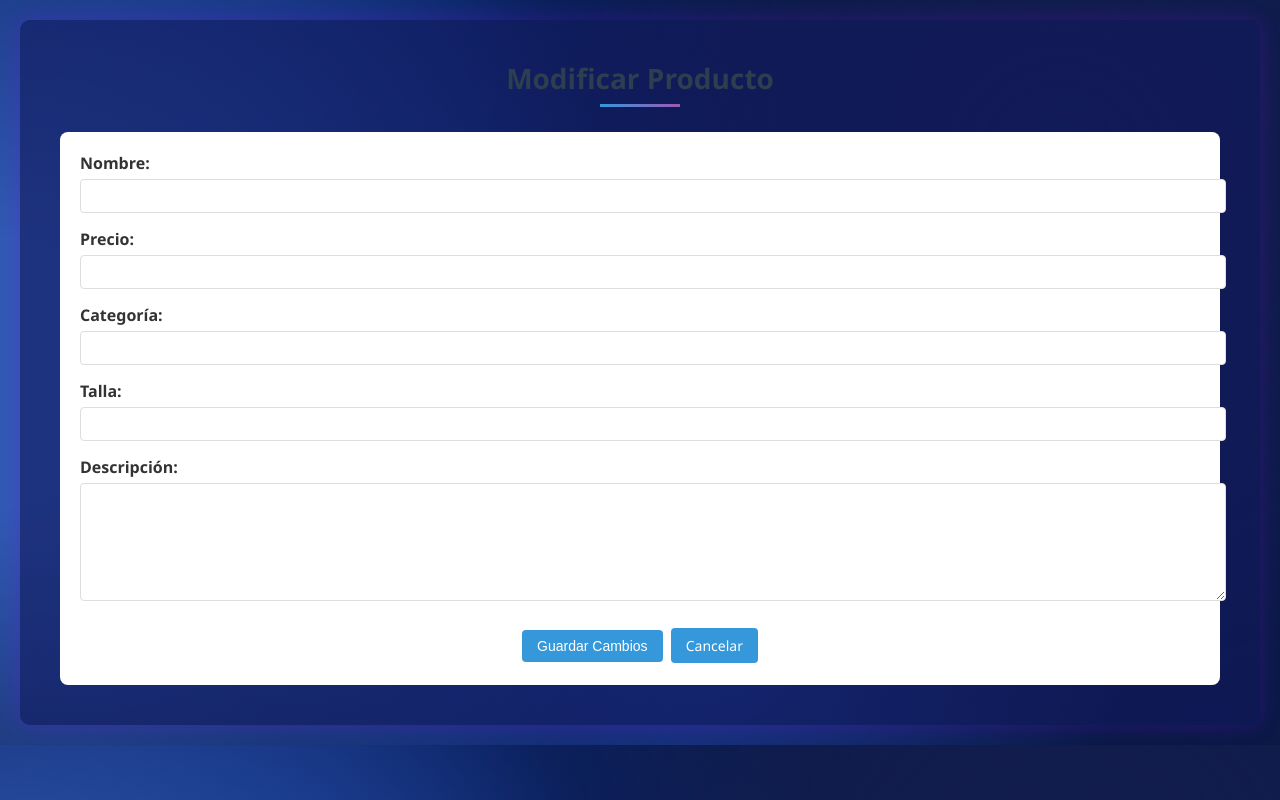
After one commit to JoseMarca17/proyecto_progra, a PHP site: page /productos_modificar.php in a window 1280 px wide. The commit adds this page. Run offline with PHP 8.4, Linux system fonts and the light colour scheme; data that the repository does not hold is empty.

Commit message:
Cambios jose

```diff
--- a/compra_ver.php
+++ b/compra_ver.php
@@ -21,6 +21,7 @@ $compra = mysqli_fetch_assoc($resultado);
 <html>
 <head>
     <title>Detalle de Compra</title>
+    <link rel="stylesheet" href="styles/styles.css">
 </head>
 <body>
     <h1>Detalle de la Compra</h1>
--- /dev/null
+++ b/productos_modificar.php
@@ -0,0 +1,88 @@
+<?php
+include('conexion.php');
+
+// Obtener datos actuales
+if (isset($_GET['id_producto'])) {
+    $id = intval($_GET['id_producto']);
+    $sql = "SELECT * FROM producto WHERE id_producto = $id LIMIT 1";
+    $resultado = mysqli_query($conn, $sql);
+    $producto = mysqli_fetch_assoc($resultado);
+}
+
+// Procesar actualización
+if ($_SERVER['REQUEST_METHOD'] == 'POST') {
+    $id = intval($_POST['id_producto']);
+    $nombre = mysqli_real_escape_string($conn, $_POST['nombre']);
+    $precio = floatval($_POST['precio']);
+    $categoria = mysqli_real_escape_string($conn, $_POST['categoria']);
+    $talla = mysqli_real_escape_string($conn, $_POST['talla']);
+    $descripcion = mysqli_real_escape_string($conn, $_POST['descripcion']);
+
+    $sql = "UPDATE producto SET
+            nombre = '$nombre',
+            precio = $precio,
+            categoria = '$categoria',
+            talla = '$talla',
+            descripcion = '$descripcion'
+            WHERE id_producto = $id";
+
+    if (mysqli_query($conn, $sql)) {
+        $pagina = isset($_GET['pag']) ? intval($_GET['pag']) : 1;
+        header("Location: producto_tabla.php?pag=$pagina&success=1");
+        exit();
+    } else {
+        die("Error al actualizar: " . mysqli_error($conn));
+    }
+}
+?>
+
+<!DOCTYPE html>
+<html>
+<head>
+    <title>Modificar Producto</title>
+    <link rel="stylesheet" href="styles/styles_tablas.css">
+</head>
+<body>
+<div class="ContenedorPrincipal">
+    <div class="ContenedorTabla">
+        <h1>Modificar Producto</h1>
+
+        <form method="POST" action="">
+            <input type="hidden" name="id_producto" value="<?php echo $producto['id_producto']; ?>">
+
+            <div style="margin: 20px; background: white; padding: 20px; border-radius: 8px;">
+                <div style="margin-bottom: 15px;">
+                    <label style="display: block; margin-bottom: 5px;"><strong>Nombre:</strong></label>
+                    <input class="CajaTexto" type="text" name="nombre" value="<?php echo htmlspecialchars($producto['nombre']); ?>" required style="width: 100%;">
+                </div>
+
+                <div style="margin-bottom: 15px;">
+                    <label style="display: block; margin-bottom: 5px;"><strong>Precio:</strong></label>
+                    <input class="CajaTexto" type="number" name="precio" step="0.01" value="<?php echo htmlspecialchars($producto['precio']); ?>" required style="width: 100%;">
+                </div>
+
+                <div style="margin-bottom: 15px;">
+                    <label style="display: block; margin-bottom: 5px;"><strong>Categoría:</strong></label>
+                    <input class="CajaTexto" type="text" name="categoria" value="<?php echo htmlspecialchars($producto['categoria']); ?>" required style="width: 100%;">
+                </div>
+
+                <div style="margin-bottom: 15px;">
+                    <label style="display: block; margin-bottom: 5px;"><strong>Talla:</strong></label>
+                    <input class="CajaTexto" type="text" name="talla" value="<?php echo htmlspecialchars($producto['talla']); ?>" required style="width: 100%;">
+                </div>
+
+                <div style="margin-bottom: 15px;">
+                    <label style="display: block; margin-bottom: 5px;"><strong>Descripción:</strong></label>
+                    <textarea class="CajaTexto" name="descripcion" style="width: 100%; height: 100px;"><?php echo htmlspecialchars($producto['descripcion']); ?></textarea>
+                </div>
+
+                <div style="text-align: center; margin-top: 20px;">
+                    <input class="BotonesUsuarios" type="submit" value="Guardar Cambios">
+                    <a class="BotonesUsuarios" href="producto_tabla.php<?php echo isset($_GET['pag']) ? '?pag=' . intval($_GET['pag']) : ''; ?>">Cancelar</a>
+                </div>
+            </div>
+        </form>
+    </div>
+</div>
+</body>
+</html>
--- a/styles/styles_tablas.css
+++ b/styles/styles_tablas.css
@@ -1,7 +1,13 @@
 /* Estilos generales */
 body {
     font-family: 'Segoe UI', Tahoma, Geneva, Verdana, sans-serif;
-    background-color: #f5f7fa;
+    background-color: rgb(10, 25, 70);
+    background-image:
+        radial-gradient(circle at 83% 22%, rgb(20, 30, 80) 0%, transparent 50%),
+        radial-gradient(circle at 0% 50%, rgb(50, 90, 180) 10%, transparent 50%),
+        radial-gradient(circle at 21% 21%, rgb(10, 40, 120) 0%, transparent 50%),
+        radial-gradient(circle at 54% 77%, rgb(30, 60, 150) 0%, transparent 50%),
+        radial-gradient(circle at 30% 75%, rgb(15, 45, 110) 0%, transparent 40%);
     margin: 0;
     padding: 0;
     color: #333;
@@ -11,9 +17,9 @@ body {
     max-width: 1200px;
     margin: 20px auto;
     padding: 20px;
-    background-color: #fff;
+    background-color: #11195d9a;
     border-radius: 10px;
-    box-shadow: 0 0 20px rgba(0, 0, 0, 0.1);
+    box-shadow: 0 0 20px rgba(112, 14, 232, 0.295);
 }
 
 .ContenedorTabla {
@@ -95,20 +101,20 @@ table tr:hover {
 
 /* Estilo para el botón de eliminar (rojo) */
 .BotonesUsuarios[href*="eliminar"] {
-    background-color: #e74c3c;
+    background-color: #c76aef;
 }
 
 .BotonesUsuarios[href*="eliminar"]:hover {
-    background-color: #c0392b;
+    background-color: #c1493c;
 }
 
 /* Estilo para el botón de modificar (verde) */
 .BotonesUsuarios[href*="modificar"] {
-    background-color: #2ecc71;
+    background-color: -#1f0dc5b8;
 }
 
 .BotonesUsuarios[href*="modificar"]:hover {
-    background-color: #27ae60;
+    background-color: #1f1fb566;
 }
 
 /* Estilo para el botón de ver (morado) */
```
Also changed, not shown: compra_modificar.php (+1 -8 lines), header.php (+6 -6 lines), producto_tabla.php (+36 -36 lines), productos_eliminar.php (added, +36 -0 lines), productos_ver.php (added, +47 -0 lines), styles/styles_header.css (+45 -71 lines).
